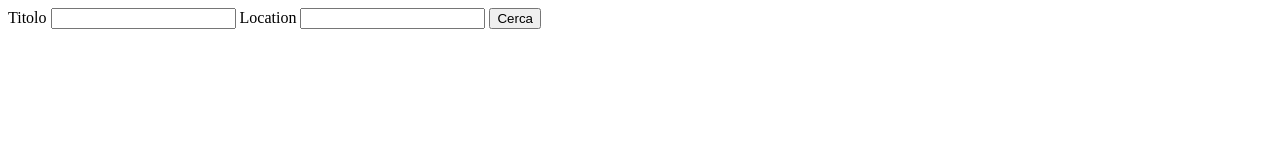
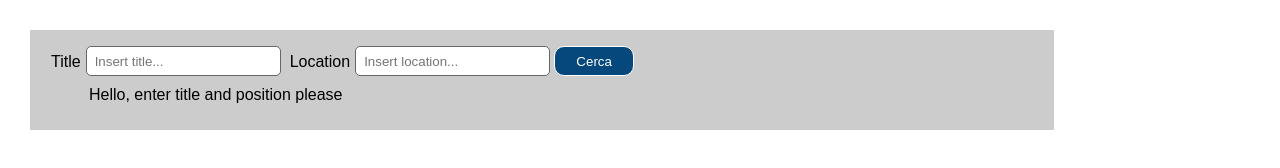
Before and after one commit to Fedix01/compitoFineModulo1, a plain HTML site: page index.html in a window 1280 px wide. Drawn offline with Linux system fonts and the light colour scheme.

Commit message:
addModifyFinal

```diff
--- a/index.html
+++ b/index.html
@@ -4,20 +4,23 @@
 <head>
     <meta charset="UTF-8">
     <meta name="viewport" content="width=device-width, initial-scale=1.0">
-    <title>Document</title>
+    <title>Search-bars</title>
+    <link rel="stylesheet" href="style.css">
 </head>
 
 <body>
+    <div class="container">
+        <div class="search-container">
+            <label for="title">Title</label>
+            <input type="text" id="title" placeholder="Insert title...">
+            <label for="location">Location</label>
+            <input type="text" id="location" placeholder="Insert location...">
+            <button class="my-btn" id="click-me" value="cerca">Cerca</button>
+        </div>
 
-    <label for="title">Titolo</label>
-    <input type="text" id="title">
-    <label for="location">Location</label>
-    <input type="text" id="location">
-    <button id="click-me" value="cerca" onclick="find()">Cerca</button>
+        <ul id="list"></ul>
 
-
-    <ul id="list"></ul>
-
+    </div>
     <script src="script.js"></script>
 </body>
 
--- a/script.js
+++ b/script.js
@@ -124,9 +124,11 @@ const jobs = [
     location: "US, NY, Saint Bonaventure",
   },
 ]
-
+// Creo la funzione algoritmo
 function searchJobs(title, location) {
+  // La func accetterà due parametri equivalenti alla chiave-valore dell'oggetto nell'array dato
   let result = [];
+  // Creo l'array vuoto e itero i vari elementi, accettai come lowerCase e inserisco la condizione if
   for (let i = 0; i < jobs.length; i++) {
     let all = jobs[i];
     let lowerT = all.title.toLowerCase();
@@ -135,12 +137,12 @@ function searchJobs(title, location) {
       let finisher = { title: all.title, location: all.location };
       result.push(finisher);
     }
-
+    // Ritorno i risultati ottenuti e il contatore
   } return {
     result: result,
     count: result.length
   }
-};
+}
 // let newJobs = searchJobs("customer", "waltham");
 // console.log(newJobs)
 
@@ -149,21 +151,25 @@ function searchJobs(title, location) {
 
 function find() {
   // acquisisco i valori dei 2 input
-  let TitleValue = document.getElementById("title").value;
+  let titleValue = document.getElementById("title").value;
 
   let locationValue = document.getElementById("location").value;
   // inserisco l'algoritmo creato precedentemente
-  let resultJobs = searchJobs(TitleValue, locationValue);
+  let resultJobs = searchJobs(titleValue, locationValue);
 
+  // Inserisco la condizione, se le barre di ricerca sono vuote...
+  if ((titleValue === "" && locationValue === "") || (titleValue !== "" && locationValue === "")) {
+    let list = document.getElementById("list");
 
-  if ((TitleValue === "" && locationValue === "") || (TitleValue !== "" && locationValue === "")) {
+    list.innerHTML = " Hello, enter title and position please";
+    list.style.margin = "10px 3px";
     return
   }
   search(resultJobs)
 }
 function search(resultJobs) {
   let list = document.getElementById("list");
-
+  // Pulisco il contenuto dopo ogni ricerca, ed eseguo l'iterazione dell li che conterrà i dati trovati
   list.innerHTML = "";
 
   for (let i = 0; i < resultJobs.result.length; i++) {
@@ -174,55 +180,8 @@ function search(resultJobs) {
 
   }
 }
-find()
-
-
-
-
-
-
-
-
-
-
-
-
-
-
-
-
-
-
-
-
-
-
-
-
-
-// function find() {
-//   let input1 = document.getElementById("title").value;
-//   console.log(input1)
-//   let input2 = document.getElementById("location").value;
-//   console.log(input2)
-//   let contenitore = document.getElementById("content");
-
-//   for (let i = 0; i < jobs.length; i++) {
-
-//     let all = jobs[i];
-
-//     console.log(all)
-//     let lowerT = all.title.toLowerCase();
-//     let lowerL = all.location.toLowerCase();
-//     console.log(lowerT)
-//     if (lowerT.includes(input1) && lowerL.includes(input2)) {
-//       for (let i = 0; i < jobs.length; i++) {
-//         let finish = [all.title, all.location];
-//         contenitore.innerText = finish;
-//       }
-
-//     }
-//   }
-// }
-
-// find()
+// Aggiungo al bottone la sua funzione al click
+let myBtn = document.querySelector(".my-btn");
+myBtn.addEventListener("click", find);
+// Lascio la func invocata per mostrarmi il messaggio in caso di input vuoti
+find();
--- /dev/null
+++ b/style.css
@@ -0,0 +1,43 @@
+* {
+    box-sizing: border-box;
+    margin: 0;
+    font: 16px;
+    font-family: Arial, Helvetica, sans-serif;
+}
+
+.container {
+    width: 80%;
+    max-height: 700px;
+    background: #ccc;
+    margin: 30px 30px;
+    padding: 16px;
+}
+
+.search-container {
+    display: flex;
+}
+
+label {
+    margin-top: 2px;
+    padding: 5px;
+}
+
+input {
+    min-width: 20px;
+    padding: 8px;
+    margin: 0 4px 0 0;
+    border: 1px solid #666;
+    border-radius: 5px;
+    height: 30px;
+}
+
+button {
+    padding: 3px 14px;
+    height: 30px;
+    width: 80px;
+    background: rgb(6, 71, 124);
+    color: #fff;
+    border: 1px solid #fff;
+    border-radius: 10px;
+    cursor: pointer;
+}
```
